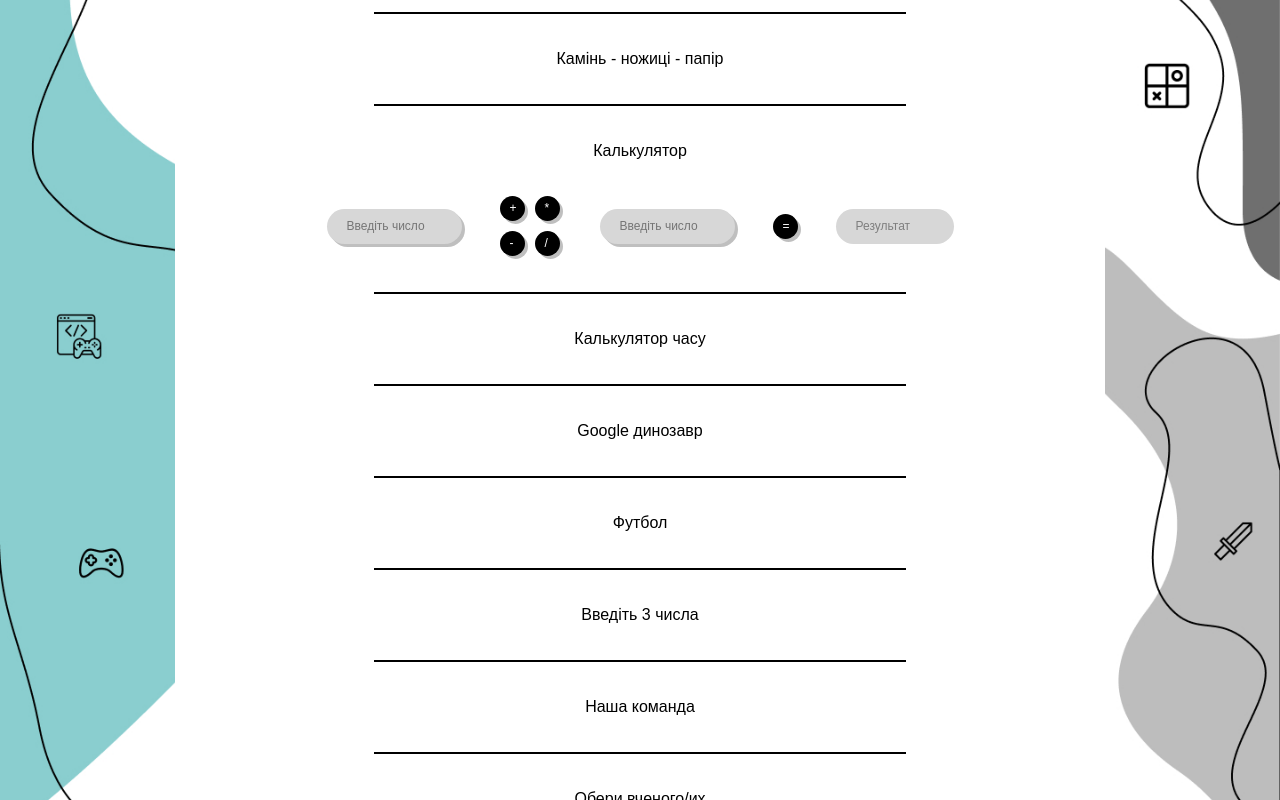
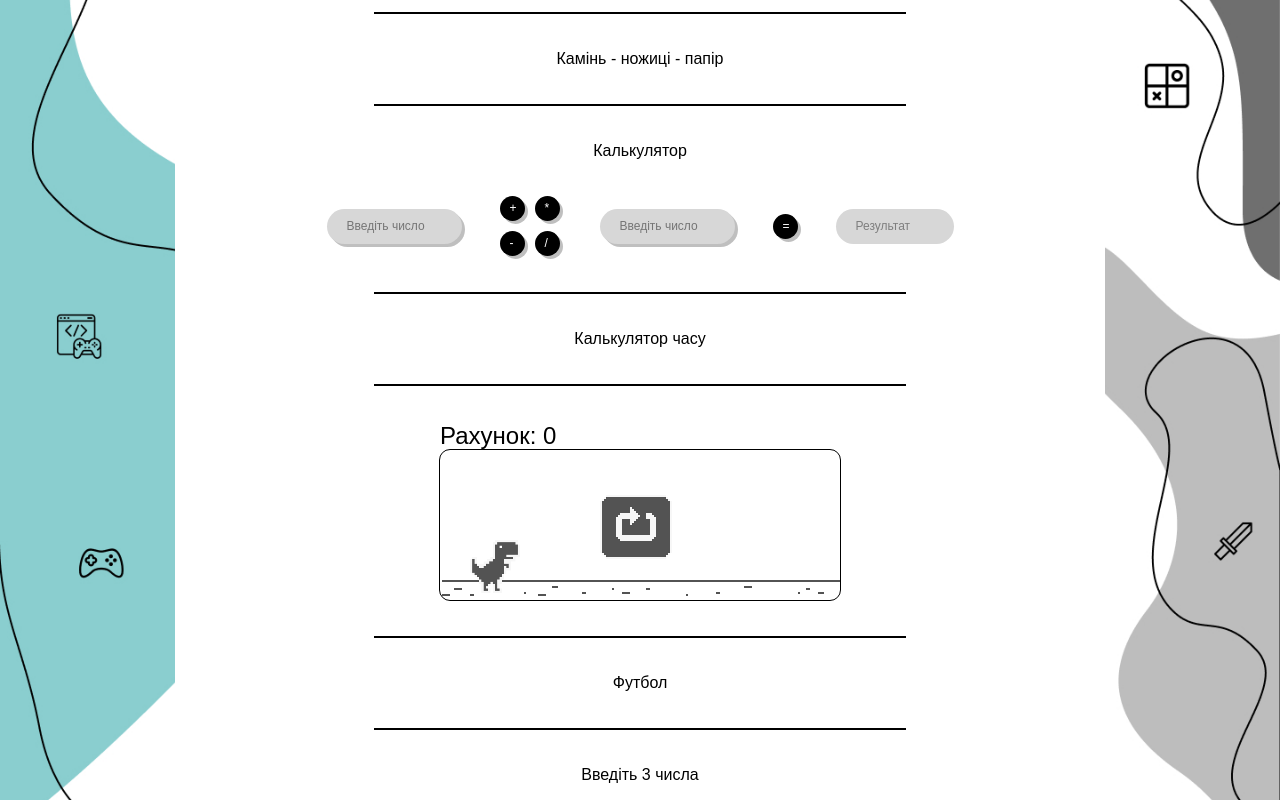
Before and after one commit to Stoned-Spyro/GoITeens_UA_FE_1y_14_23_Third_Project, a plain HTML site: page index.html in a window 1280 px wide. Shown: the part 378-1178 px from the top of the page. Drawn offline with Linux system fonts and the light colour scheme.

Commit message:
Fix Dino

```diff
--- a/css/main.css
+++ b/css/main.css
@@ -63,6 +63,40 @@
   flex-direction: column;
   gap: 36px;
   align-items: center;
+}
+
+.main-dino-window {
+  position: relative;
+  outline: 1px solid black;
+  width: 400px;
+  height: 150px;
+  overflow: hidden;
+  border-radius: 10px;
+  background-image: url("/img/dino/dino_ground.png");
+  background-repeat: repeat-x;
+  background-position: 0px 130px;
+}
+
+.dino-player {
+  width: 50px;
+  position: absolute;
+  margin-top: 90px;
+  margin-left: 30px;
+}
+
+.dino-button-restart {
+  position: absolute;
+  margin-top: 45px;
+  margin-left: 160px;
+}
+
+.dino-time {
+  font-size: x-large;
+}
+
+.cactus {
+  height: 60px;
+  margin-top: 85px;
 }
 
 .main {
@@ -275,4 +309,3 @@ label {
 legend {
   display: block;
 }
-}
--- a/index.html
+++ b/index.html
@@ -104,7 +104,15 @@
           </div>
           <hr class="main__line" width="532px" size="1px" />
           <div class="main-div-dinosaur main__div">
-            <h2 class="main-title-dinosaur">Google динозавр</h2>
+            <div class="main-div-dino">
+              <h2 class="dino-time">Рахунок: 0</h2>
+              <div class="main-dino-window">
+                <img class="dino-player" src="/img/dino/dino_idle_1.png" alt="">
+                <button class="dino-button-restart">
+                  <img src="/img/dino/restart_button.png" alt="">
+                </button>
+              </div>
+            </div>
           </div>
           <hr class="main__line" width="532px" size="1px" />
           <div class="main-div-football main__div">
```
